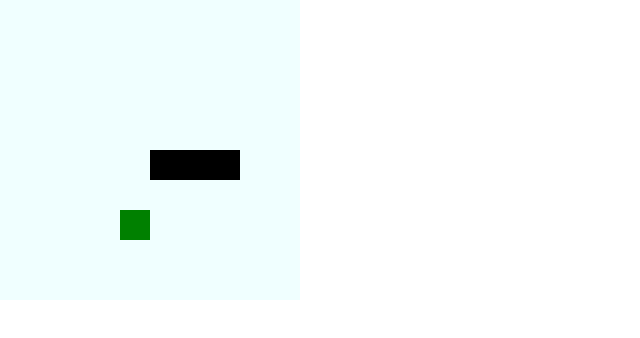
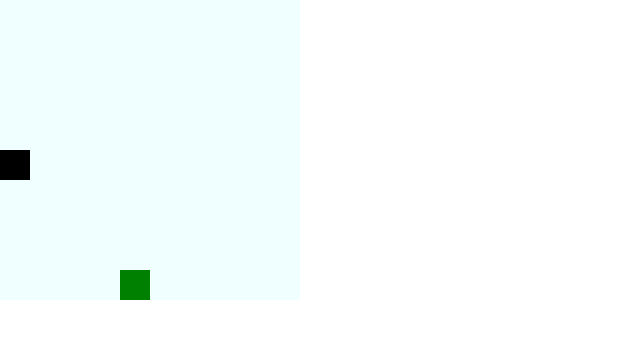
Before and after one commit to G3F4/warsawjs-workshop-47-reactive-snake, a React (Create React App) app in the folder reactive-snake/: page / in a window 1280 px wide. Shown: the top 338 px of the page, without its empty margins (0-640 px from the left). Built offline with nearby package versions, Linux system fonts and the light colour scheme.

Commit message:
Pętla gry i ruch węża

```diff
--- a/reactive-snake/src/App.js
+++ b/reactive-snake/src/App.js
@@ -1,4 +1,4 @@
-import React from 'react';
+import React, {useEffect, useState} from 'react';
 import './App.css';
 import Grid from './Grid';
 
@@ -8,15 +8,29 @@
 
 function App() {
   const gridSize = 10;
-  const snake = [
+  const [snake, setSnake] = useState([
     { rowIndex: gridSize / 2, cellIndex: gridSize / 2 },
     { rowIndex: gridSize / 2, cellIndex: gridSize / 2 + 1 },
     { rowIndex: gridSize / 2, cellIndex: gridSize / 2 + 2 },
-  ];
-  const fruit = {
+  ]);
+  const [fruit, setFruit] = useState({
     rowIndex: randomNumberFromZeroN(gridSize),
     cellIndex: randomNumberFromZeroN(gridSize),
-  };
+  });
+  const speed = 1000;
+
+  useEffect(() => {
+    const interval = setInterval(() => {
+      setSnake(snake => snake.map(part => ({
+        ...part,
+        cellIndex: part.cellIndex - 1,
+      })))
+    }, speed);
+
+    return () => {
+      clearInterval(interval);
+    };
+  }, [speed])
 
   return (
     <div className="App">
```
